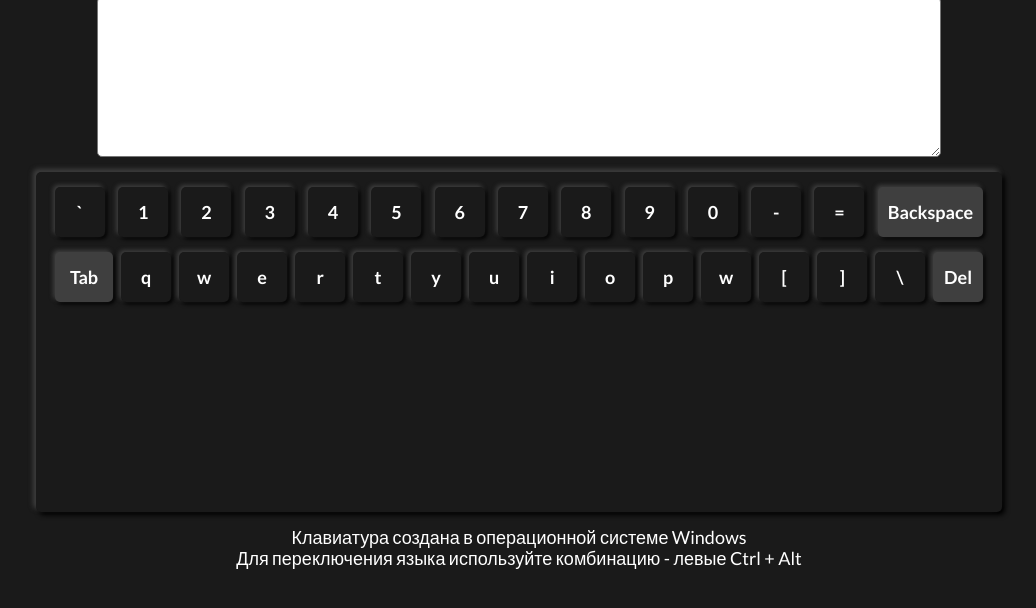
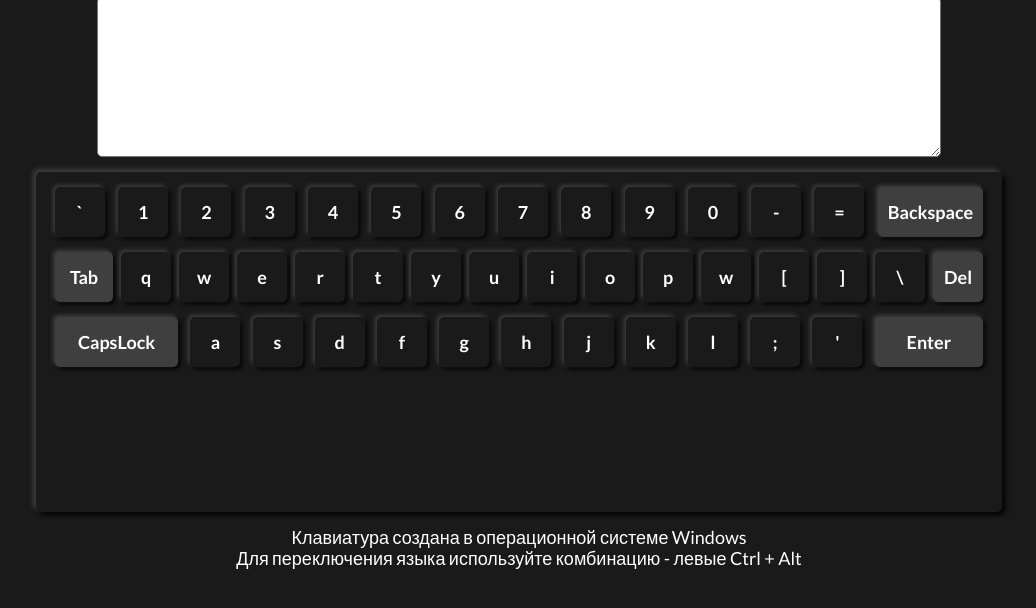
Before and after one commit to IrinaEnotova/virtual-keyboard, a plain HTML site: page index.html in a window 1280 px wide. Shown: the part 94-702 px from the top of the page, without its empty margins (121-1157 px from the left). Drawn offline with Linux system fonts and the light colour scheme.

Commit message:
feat: add third row

```diff
--- a/assets/css/style.css
+++ b/assets/css/style.css
@@ -94,6 +94,14 @@ h1 {
   width: 50px;
 }
 
+.capslock {
+  padding: 0 23px;
+}
+
+.enter {
+  padding: 0 32px;
+}
+
 .keyboard--key:hover {
   background-color: #306dba;
   box-shadow: -2px -2px 4px rgb(63, 63, 63);
--- a/assets/js/script.js
+++ b/assets/js/script.js
@@ -193,4 +193,19 @@ window.addEventListener('DOMContentLoaded', () => {
   new KeySymbol(1, 'BraketRight', 'ъ', 'Ъ', ']', '}').render();
   new Symbol(1, 'Backslash', '\\', '/', '\\', '|').render();
   new KeyControl(1, 'Del').render();
+
+  // third row
+  new KeyControl(2, 'CapsLock').render();
+  new Key(2, 'A', 'ф', 'Ф', 'a', 'A').render();
+  new Key(2, 'S', 'ы', 'Ы', 's', 'S').render();
+  new Key(2, 'D', 'в', 'В', 'd', 'D').render();
+  new Key(2, 'F', 'а', 'А', 'f', 'F').render();
+  new Key(2, 'G', 'п', 'П', 'g', 'G').render();
+  new Key(2, 'H', 'р', 'Р', 'h', 'H').render();
+  new Key(2, 'J', 'о', 'О', 'j', 'J').render();
+  new Key(2, 'K', 'л', 'Л', 'k', 'K').render();
+  new Key(2, 'L', 'д', 'Д', 'l', 'L').render();
+  new KeySymbol(2, 'Semicolon', 'ж', 'Ж', ';', ':').render();
+  new KeySymbol(2, 'Quote', 'э', 'Э', '\'', '"').render();
+  new KeyControl(2, 'Enter').render();
 });
```
